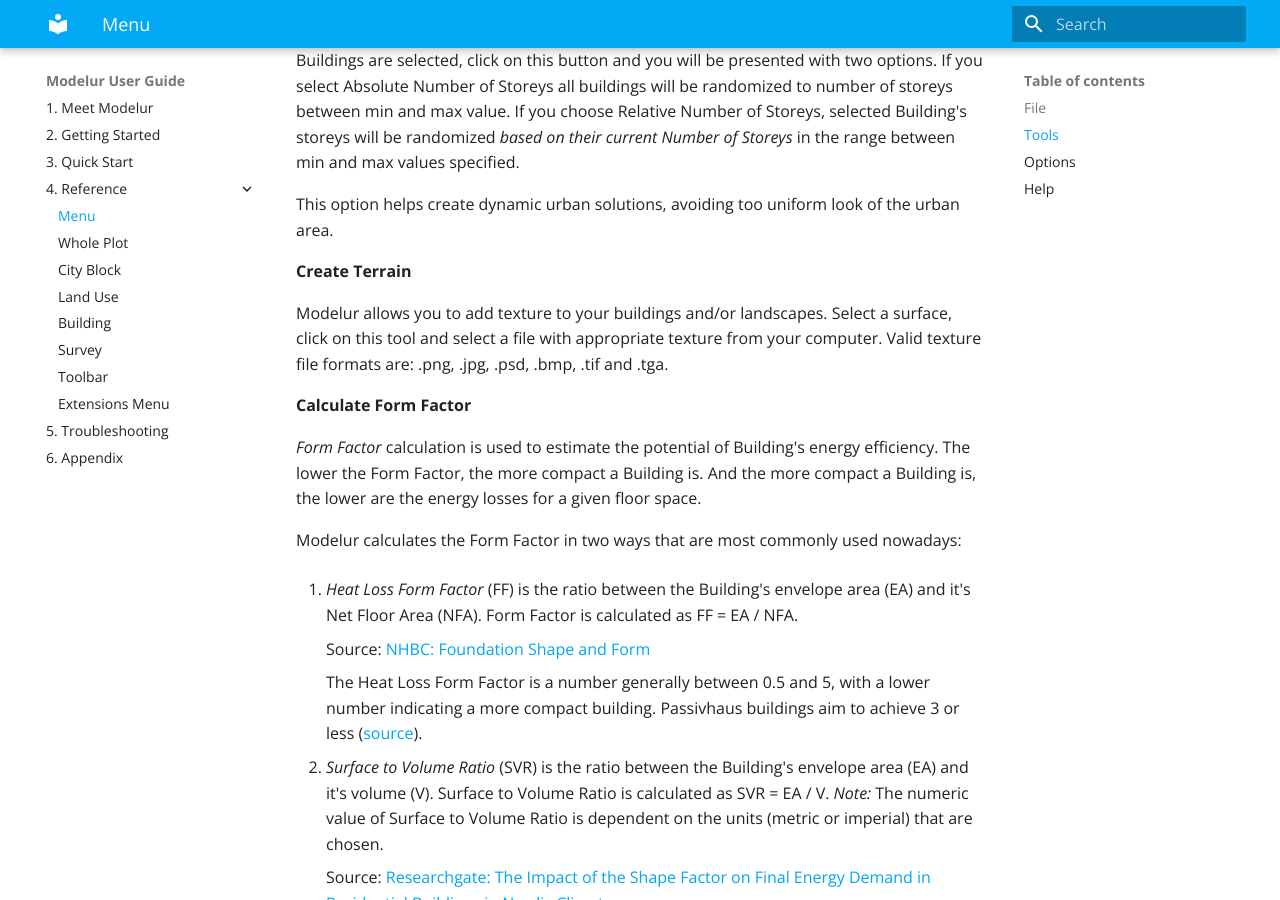
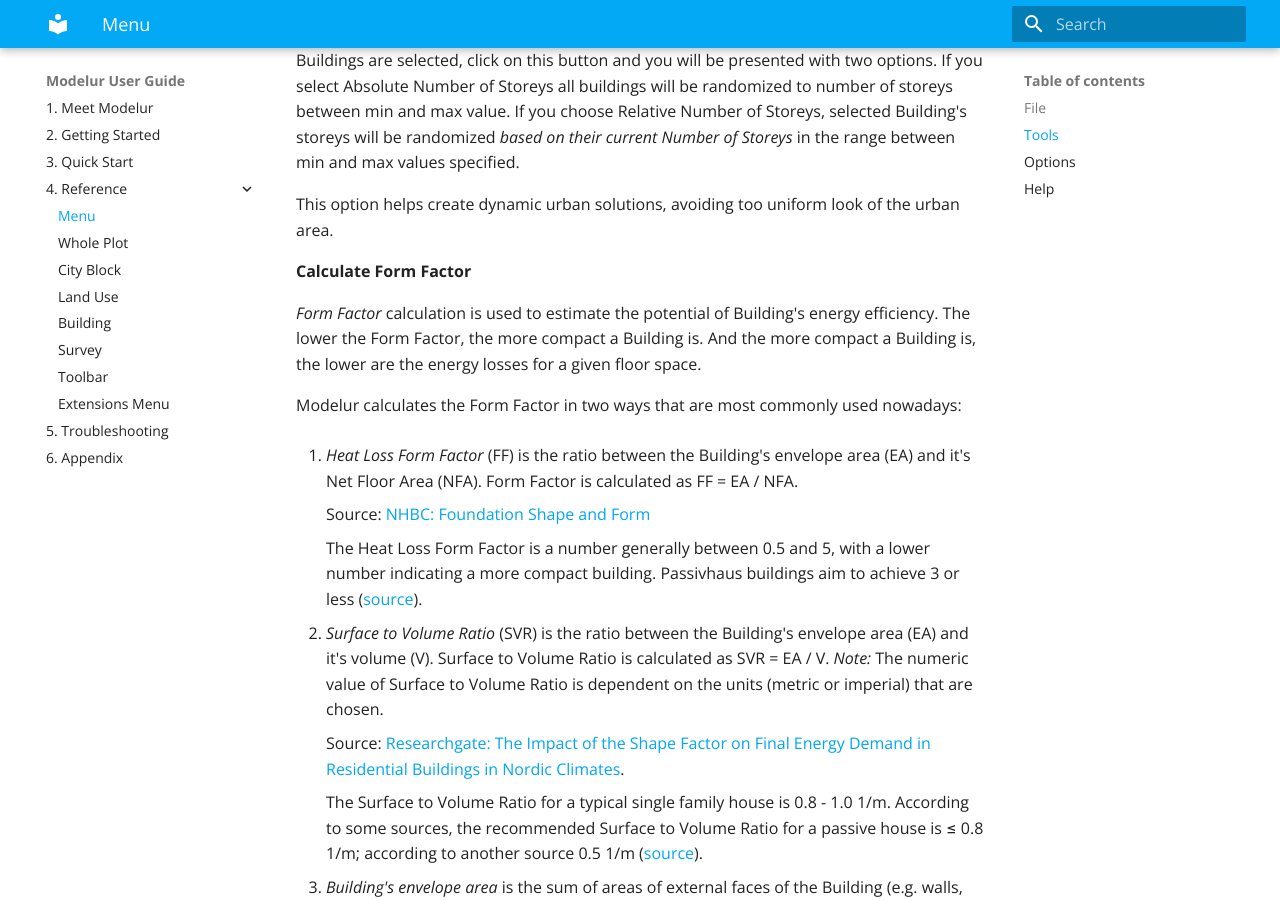
Before and after one commit to Modelur/docs, an MkDocs documentation site: the page built from docs/reference/menu.md, in a window 1280 px wide and 900 px high, scrolled down 2926 px. Built offline with MkDocs 1.6.1 and Material for MkDocs 9.7.7, drawn with Linux system fonts in a browser that asks for light colours; old or Windows-style settings are respelled for this version of MkDocs.

Commit message:
Remove create terrain

```diff
--- a/docs/reference/menu.md
+++ b/docs/reference/menu.md
@@ -56,9 +56,9 @@
 
 This option helps create dynamic urban solutions, avoiding too uniform look of the urban area.
 
-**Create Terrain**
+[//]: # (**Create Terrain**)
 
-Modelur allows you to add texture to your buildings and/or landscapes. Select a surface, click on this tool and select a file with appropriate texture from your computer. Valid texture file formats are: .png, .jpg, .psd, .bmp, .tif and .tga.
+[//]: # (Modelur allows you to add texture to your buildings and/or landscapes. Select a surface, click on this tool and select a file with appropriate texture from your computer. Valid texture file formats are: .png, .jpg, .psd, .bmp, .tif and .tga.)
 
 **Calculate Form Factor**
 
```
